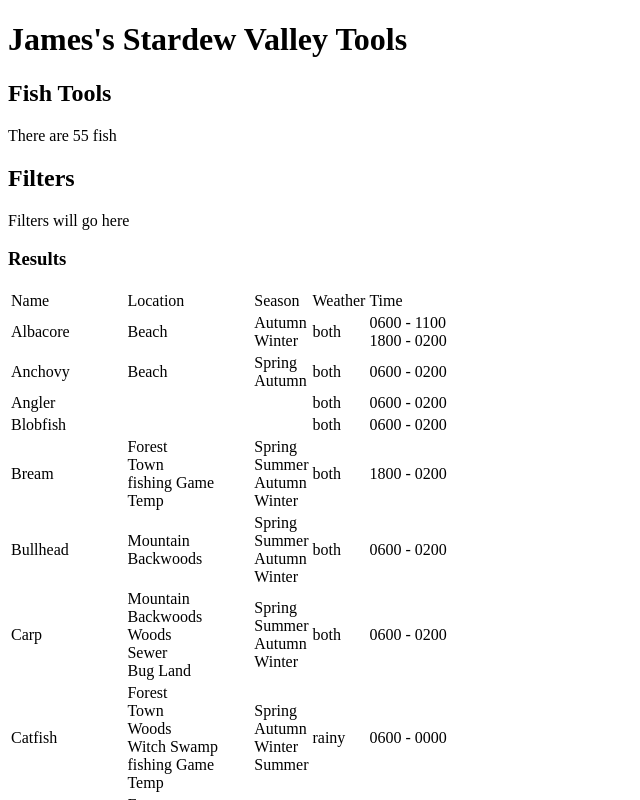
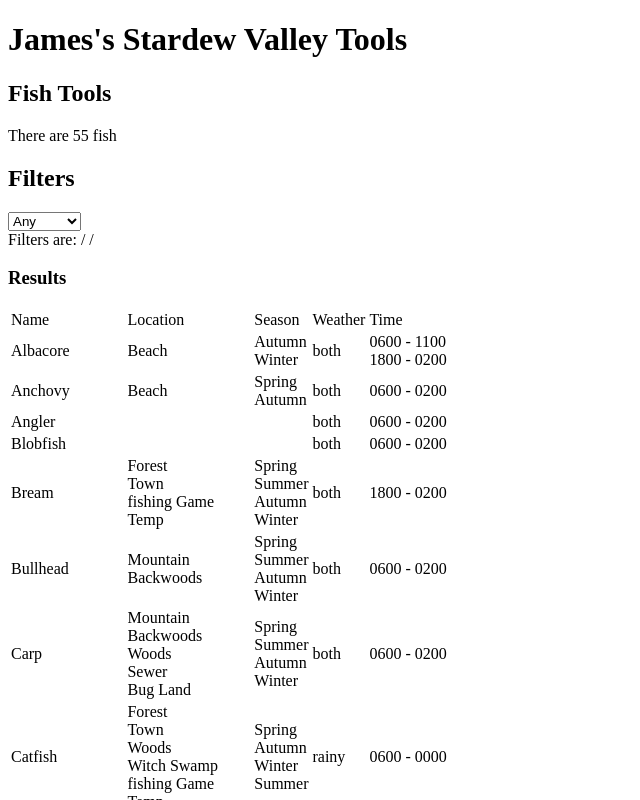
Before and after one commit to JamesParrish/stardew-tools, a React app: page / in a window 1280 px wide. Shown: the top 800 px of the page, without its empty margins (0-640 px from the left). Built offline with nearby package versions, Linux system fonts and the light colour scheme.

Commit message:
Added season filter (WIP)

```diff
--- a/src/Fish/Filters.tsx
+++ b/src/Fish/Filters.tsx
@@ -1,12 +1,13 @@
 import * as React from 'react';
 
 interface Props {
+    season: string;
+    setSeasonFilter: Function;
+    weather: string;
+    bundle: string;
 }
 
 interface State {
-    season: String;
-    weather: String;
-    bundle: String;
 }
 
 class Filters extends React.Component<Props, State> {
@@ -14,7 +15,16 @@
       return (
         <div>
             <h2>Filters</h2>
-            <div>Filters will go here</div>
+            <form>
+                <select defaultValue={this.props.season}
+                    onChange={e =>this.props.setSeasonFilter(e)}>
+                    <option value="">Any</option>
+                    <option value="Spring">Spring</option>
+                    <option value="Summer">Summer</option>
+                    <option value="Autumn">Autumn</option>
+                    <option value="Winter">Winter</option>
+                </select>
+            </form>
         </div>
       );
     }
--- a/src/Fish/FishTools.tsx
+++ b/src/Fish/FishTools.tsx
@@ -32,6 +32,14 @@
         };
 
         console.log("There are " + this.state.fishes.length + " fish");
+
+        this.setSeasonFilter = this.setSeasonFilter.bind(this);
+    }
+
+    setSeasonFilter(e:React.FormEvent<HTMLSelectElement>) {
+        this.setState({
+            season: e.currentTarget.value,
+        });
     }
 
     render(): Object {
@@ -42,7 +50,8 @@
                 {this.state.fishes && this.state.fishes.length > 0 &&
                     <div>
                         There are {this.state.fishes.length} fish
-                        <Filters/>
+                        <Filters setSeasonFilter={this.setSeasonFilter}/>
+                        <div>Filters are: {this.state.season} / {this.state.weather} / {this.state.bundle}</div>
                         <Results fishes={this.state.fishes}
                             season={this.state.season}
                             weather={this.state.weather}
```
